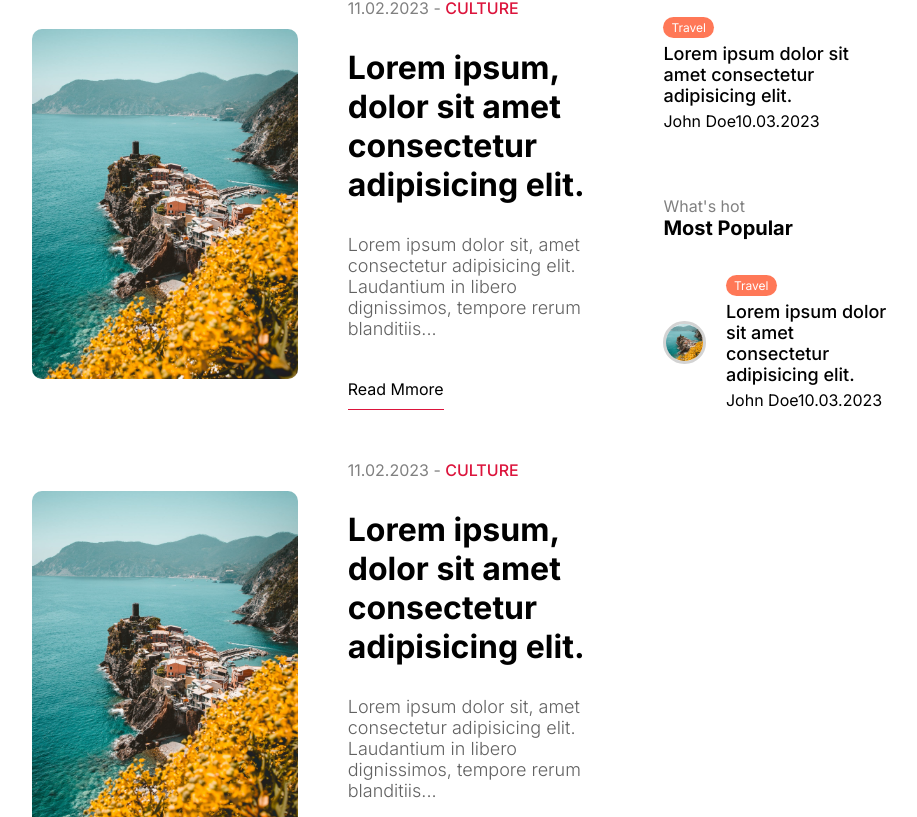
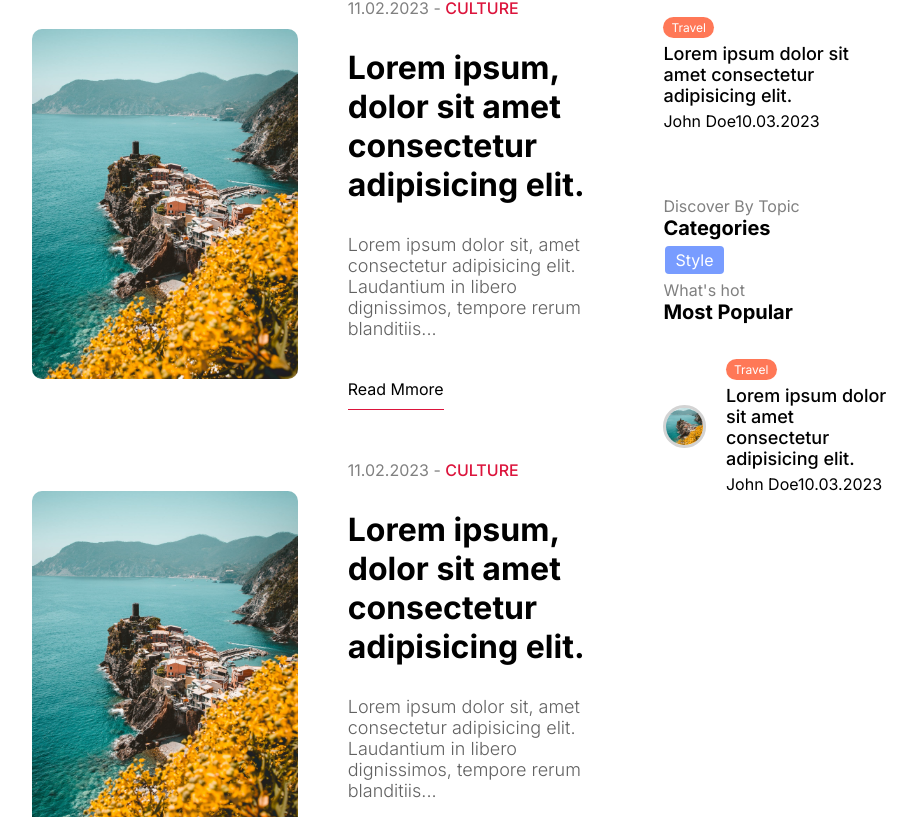
Before and after one commit to avangardewashere/a-next-blog, a Next.js app: page / in a window 1280 px wide. Shown: the part 1373-2190 px from the top of the page, without its empty margins (176-1093 px from the left). Built offline with nearby package versions, Linux system fonts and the light colour scheme.

Commit message:
add/menu-posts-component

```diff
--- a/src/components/Menu/Menu.jsx
+++ b/src/components/Menu/Menu.jsx
@@ -2,6 +2,7 @@
 import styles from "./index.module.css";
 import Link from "next/link";
 import Image from "next/image";
+import MenuPosts from "./MenuPost/menuPost";
 
 const Menu = () => {
   return (
@@ -9,9 +10,9 @@
       {/** Chosen */}
       <h2 className={styles.subTitle}>{"Chosen by the editor"}</h2>
       <h1 className={styles.title}>Editor's Pick</h1>
-      <div className={styles.items}>
+      <MenuPosts withImage={false} />
+      {/* <div className={styles.items}>
         <Link href="/" className={styles.item}>
-
           <div className={styles.textContainer}>
             <span className={`${styles.category} ${styles.travel}`}>
               Travel
@@ -25,12 +26,26 @@
             </div>
           </div>
         </Link>
+      </div> */}
+
+      {/**Categories */}
+
+      <h2 className={styles.subTitle}>{"Discover By Topic"}</h2>
+      <h1 className={styles.title}>Categories</h1>
+      <div className={styles.categoryList}>
+        <Link
+          className={`${styles.categoryItem} ${styles.style}`}
+          href="/blog?cat=style"
+        >
+          Style
+        </Link>
       </div>
 
       {/** MOst POpulrt */}
       <h2 className={styles.subTitle}>{"What's hot"}</h2>
       <h1 className={styles.title}>Most Popular</h1>
-      <div className={styles.items}>
+      <MenuPosts withImage={true} />
+      {/* <div className={styles.items}>
         <Link href="/" className={styles.item}>
           <div className={styles.imageContainer}>
             <Image src="/p1.jpeg" alt="" fill className={styles.image} />
@@ -48,7 +63,7 @@
             </div>
           </div>
         </Link>
-      </div>
+      </div> */}
     </div>
   );
 };
--- /dev/null
+++ b/src/components/Menu/MenuPost/index.module.css
@@ -0,0 +1,95 @@
+.container {
+    flex: 2;
+    margin-top: 60px;
+  }
+
+  .subTitle {
+    color: gray;
+    font-size: 16px;
+    font-weight: 400;
+  }
+
+  .title {
+    font-size: 20px;
+  }
+
+  .items {
+    margin: 35px 0 65px;
+    display: flex;
+    flex-direction: column;
+    gap: 35px;
+  }
+
+  .item {
+    display: flex;
+    align-items: center;
+    gap: 20px;
+  }
+
+  .imageContainer {
+    flex: 1;
+    aspect-ratio: 1/1;
+    position: relative;
+  }
+
+  .textContainer {
+    flex: 4;
+    display: flex;
+    flex-direction: column;
+    gap: 5px;
+  }
+
+  .image {
+    border-radius: 50%;
+    border: 3px solid lightgrey;
+    object-fit: cover;
+  }
+
+  .postTitle {
+    font-size: 18px;
+    font-weight: 500;
+    color: var(--softtextColor);
+  }
+
+  .category {
+    padding: 3px 8px;
+    border-radius: 18px;
+    font-size: 12px;
+    color: white;
+    width: max-content;
+  }
+
+  .category.travel {
+    background: #ff7857;
+  }
+
+  .culture {
+    background: #ffb14f;
+  }
+
+  .food {
+    background: #7fb881;
+  }
+
+  .fashion {
+    background: #ff7887;
+  }
+
+  .coding {
+    background: #775aec;
+  }
+
+  .style {
+    background: #789cff;
+  }
+  .categoryList{
+    display:flex;
+    margin:4px 0;
+  }
+
+  .categoryItem {
+    border-radius: 4px;
+    padding: 4px 10px;
+    color: white;
+    margin:2px;
+  }
--- /dev/null
+++ b/src/components/Menu/MenuPost/menuPost.jsx
@@ -0,0 +1,33 @@
+import Link from "next/link";
+import React from "react";
+import styles from "./../index.module.css"
+import Image from "next/image";
+const MenuPosts = ({ withImage }) => {
+  return (
+    <div>
+      <div className={styles.items}>
+        <Link href="/" className={styles.item}>
+          {withImage && (
+            <div className={styles.imageContainer}>
+              <Image src="/p1.jpeg" alt="" fill className={styles.image} />
+            </div>
+          )}
+          <div className={styles.textContainer}>
+            <span className={`${styles.category} ${styles.travel}`}>
+              Travel
+            </span>
+            <h3 className={styles.postTitle}>
+              Lorem ipsum dolor sit amet consectetur adipisicing elit.
+            </h3>
+            <div className={styles.detail}>
+              <span className={styles.username}>John Doe</span>
+              <span className={styles.date}>10.03.2023</span>
+            </div>
+          </div>
+        </Link>
+      </div>
+    </div>
+  );
+};
+
+export default MenuPosts;
--- a/src/components/Menu/index.module.css
+++ b/src/components/Menu/index.module.css
@@ -82,3 +82,14 @@
 .style {
   background: #789cff;
 }
+.categoryList{
+  display:flex;
+  margin:4px 0;
+}
+
+.categoryItem {
+  border-radius: 4px;
+  padding: 4px 10px;
+  color: white;
+  margin:2px;
+}
```
